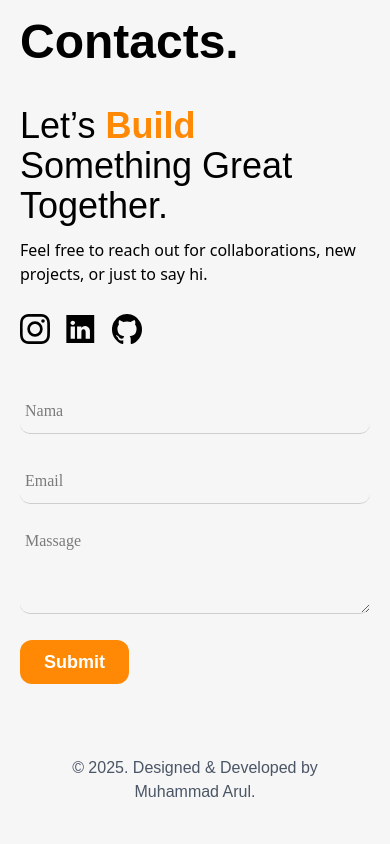
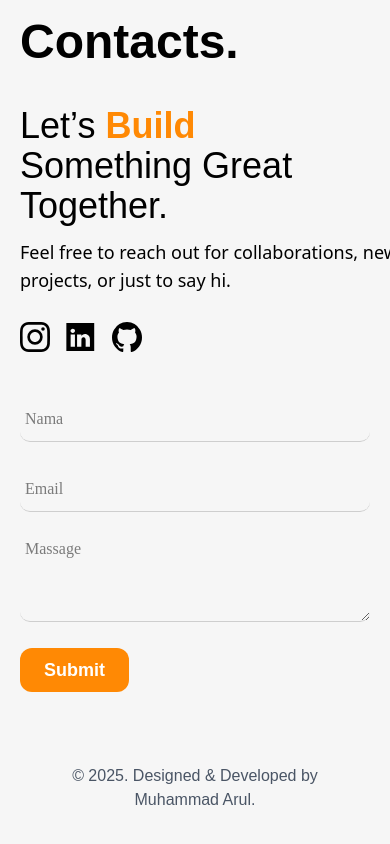
Before and after one commit to MhmmadArul/arul-portofolio, a website: page index.html in a window 390 px wide. Shown: the part 3323-4167 px from the top of the page. Drawn offline with Linux system fonts and the light colour scheme.

Commit message:
responsive design

```diff
--- a/index.html
+++ b/index.html
@@ -87,7 +87,7 @@
                                 class="text-orange-400 font-Konkhmer font-semibold">Build</span> Something
                             Great Together.
                         </h3>
-                        <h5 class="text-md xl:text-xl w-sm xl:w-full mt-3">Feel free to reach out for collaborations,
+                        <h5 class="text-lg xl:text-xl w-sm xl:w-5xl mt-3">Feel free to reach out for collaborations,
                             new
                             projects,
                             or just
```
Also changed, not shown: src/output.css.
